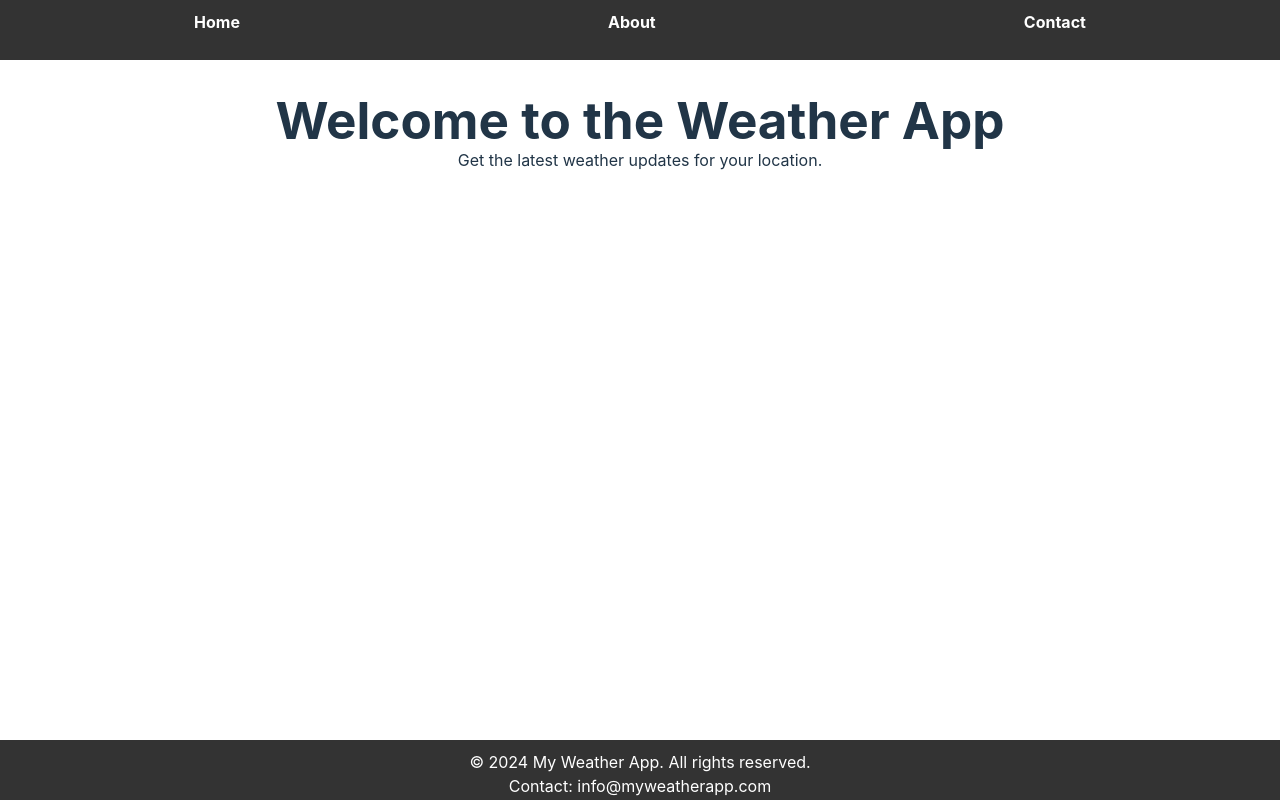
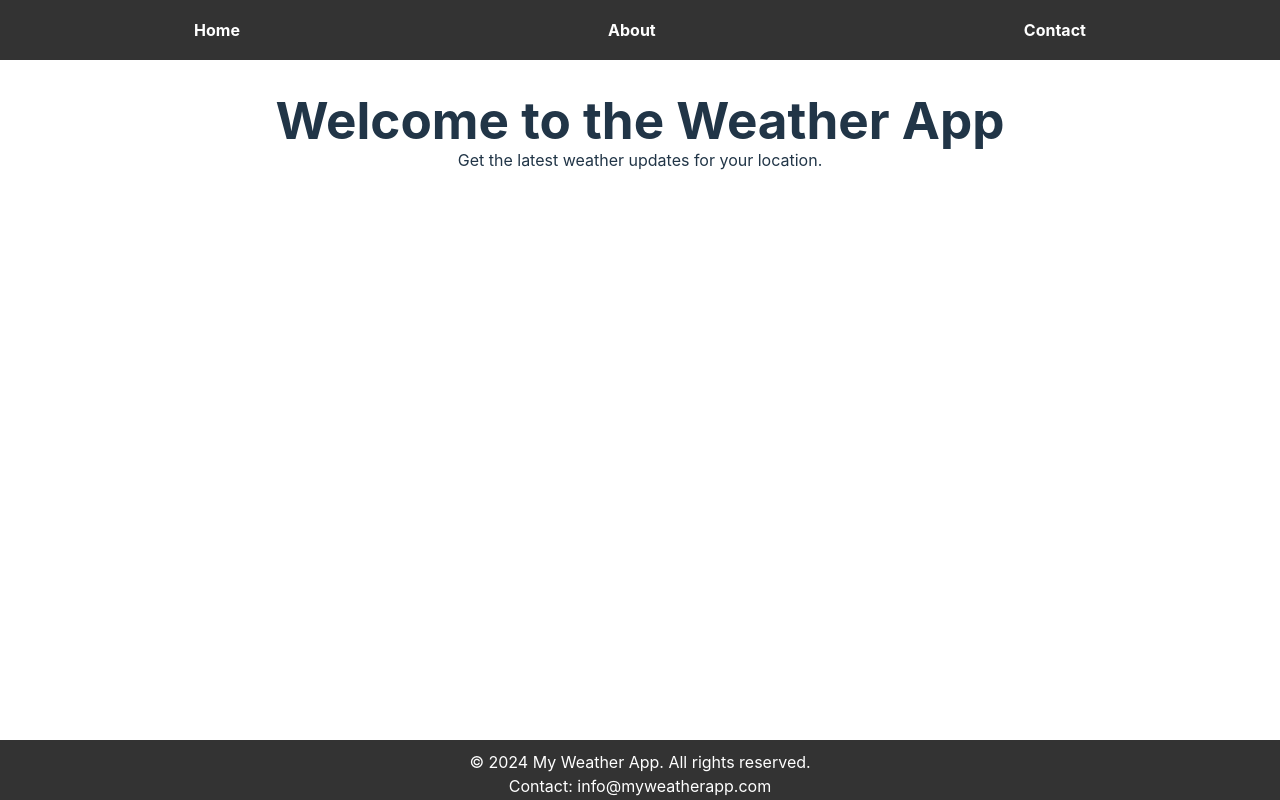
Before and after one commit to danielriosg/weather-react, a React (Vite) app: page / in a window 1280 px wide. Built offline with nearby package versions, Linux system fonts and the light colour scheme.

Commit message:
Vertically center navbar

```diff
--- a/src/styles/components/Header.css
+++ b/src/styles/components/Header.css
@@ -1,11 +1,15 @@
 .header {
   background-color: #007bff;
-  padding: 10px 20px;
+  padding: 0 20px;
+  display: flex;
+  align-items: center;
+  height: 60px;
 }
 
 .navbar {
   display: flex;
   justify-content: space-around;
+  width: 100%;
 }
 
 .nav-link {
```
